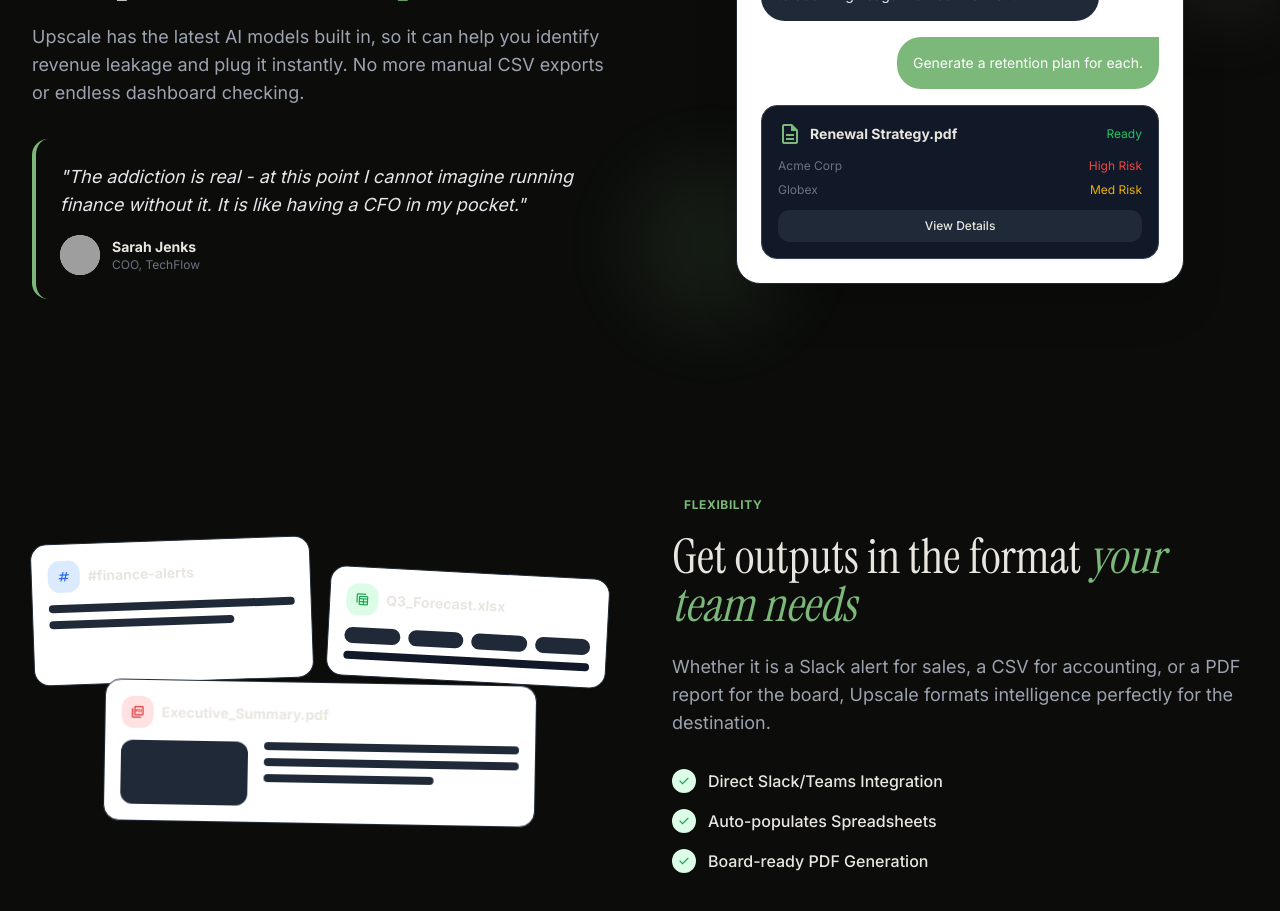
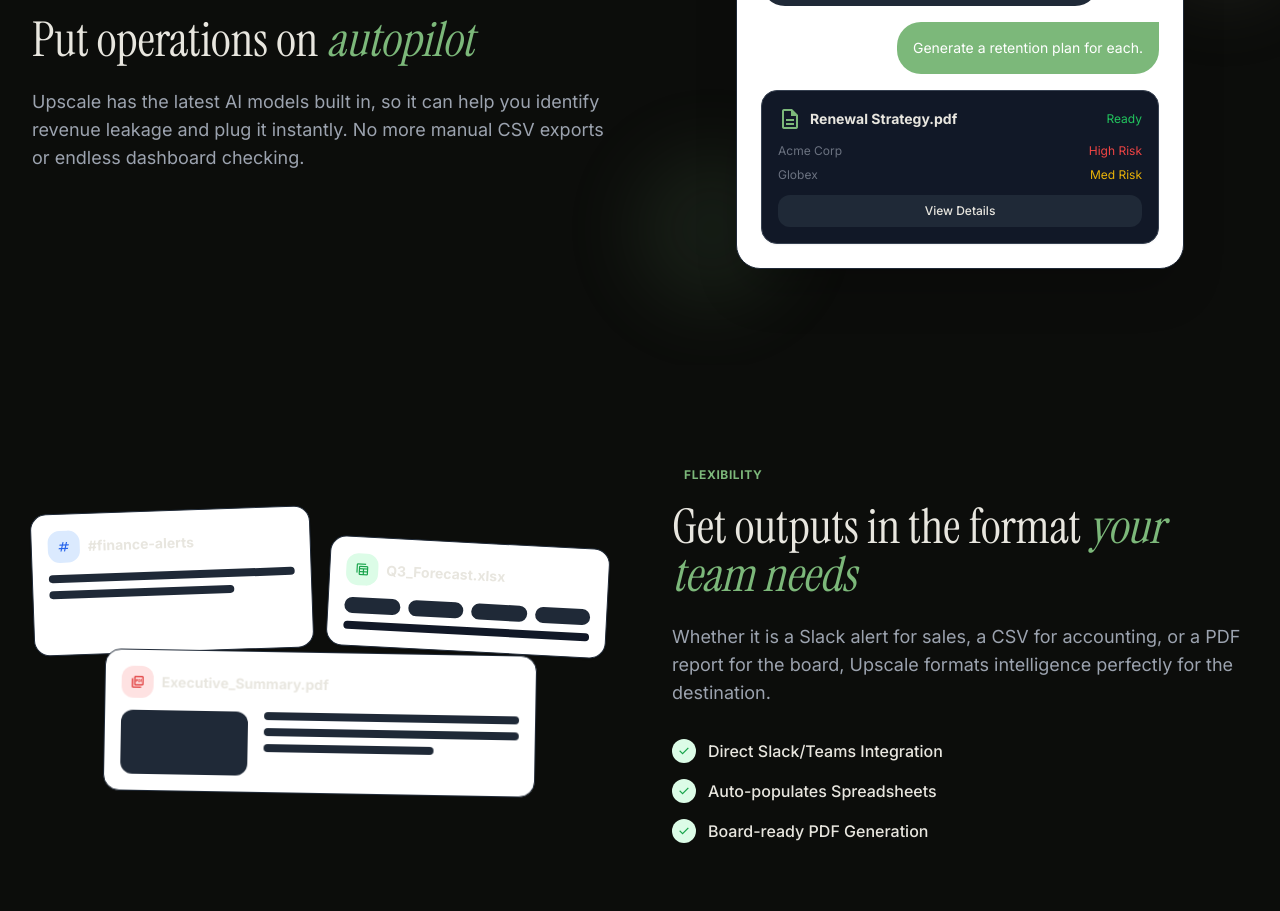
Before and after one commit to getupscale/upscale-landing-page, a Next.js app: page / in a window 1280 px wide. Shown: the part 4600-5511 px from the top of the page. Built offline with nearby package versions, Linux system fonts and the light colour scheme; grey boxes are pictures that could not be loaded.

Commit message:
removed placeholder testimonial

```diff
--- a/components/autopilot-section.tsx
+++ b/components/autopilot-section.tsx
@@ -5,6 +5,7 @@ export function AutopilotSection() {
     <section className="overflow-hidden py-24" id="security">
       <div className="mx-auto max-w-7xl px-4 sm:px-6 lg:px-8">
         <div className="flex flex-col items-center gap-16 md:flex-row">
+
           <div className="md:w-1/2">
             <div className="mb-4 inline-block rounded-full bg-accent/10 px-3 py-1 text-xs font-bold uppercase tracking-wider text-accent">
               Autopilot
@@ -16,28 +17,8 @@ export function AutopilotSection() {
               Upscale has the latest AI models built in, so it can help you identify revenue leakage and plug
               it instantly. No more manual CSV exports or endless dashboard checking.
             </p>
-            <div className="rounded-xl border-l-4 border-accent bg-secondary/10 p-6">
-              <p className="mb-4 text-lg italic text-gray-800 dark:text-gray-200">
-                &quot;The addiction is real - at this point I cannot imagine running finance without it. It is like
-                having a CFO in my pocket.&quot;
-              </p>
-              <div className="flex items-center gap-3">
-                <div className="h-10 w-10 overflow-hidden rounded-full bg-gray-300">
-                  <Image
-                    alt="Portrait"
-                    className="h-full w-full rounded-full object-cover"
-                    src="https://lh3.googleusercontent.com/aida-public/AB6AXuChmWoEhS_nxYs-_hBOa9fLuaHNCt7rhAfBlnYOGKBdSMOkmok8mDDZ-YSjcyZvv_cArrJ8oO1VjyTLUwvBeeoV41P_sQPERKPm2oC6Y2IxhZfy7yrgYchmDq22CNlte8r2fK-M43r8_HukekFP-15fal_bclGbZjUMmaqAD3kRdTkqXY1S5xMs3ZeXxX_tCM3JS2o4QK6NDSL2kKzcQGNK0uL9M8dpMWTti8IHWpINLIwRVKjI9O0lREEPWEDUPMiuhnbeORB2qdU4"
-                    width={40}
-                    height={40}
-                  />
-                </div>
-                <div>
-                  <div className="text-sm font-bold">Sarah Jenks</div>
-                  <div className="text-xs text-gray-500">COO, TechFlow</div>
-                </div>
-              </div>
-            </div>
           </div>
+
           <div className="relative md:w-1/2">
             <div className="relative z-10 mx-auto max-w-md rounded-2xl border border-gray-100 bg-white p-6 shadow-2xl dark:border-gray-800 dark:bg-surface-dark">
               <div className="flex flex-col gap-4">
@@ -78,6 +59,7 @@ export function AutopilotSection() {
             <div className="absolute -right-10 -top-10 h-32 w-32 rounded-full bg-secondary opacity-20 blur-2xl" />
             <div className="absolute -bottom-10 -left-10 h-40 w-40 rounded-full bg-accent opacity-10 blur-2xl" />
           </div>
+
         </div>
       </div>
     </section>
```
